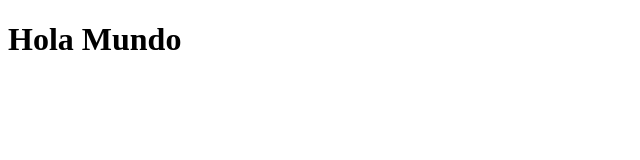
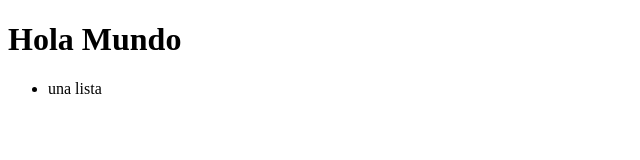
Before and after one commit to Alvi-Ganoza-Nick/repo-test, a plain HTML site: page index.html in a window 1280 px wide. Shown: the full height of the page, 0-640 px from the left. Drawn offline with Linux system fonts and the light colour scheme.

Commit message:
Segundo cambio en index.html

```diff
--- a/index.html
+++ b/index.html
@@ -7,5 +7,8 @@
 </head>
 <body>
     <h1>Hola Mundo</h1>
+    <ul>
+        <li>una lista</li>
+    </ul>
 </body>
 </html>
```
